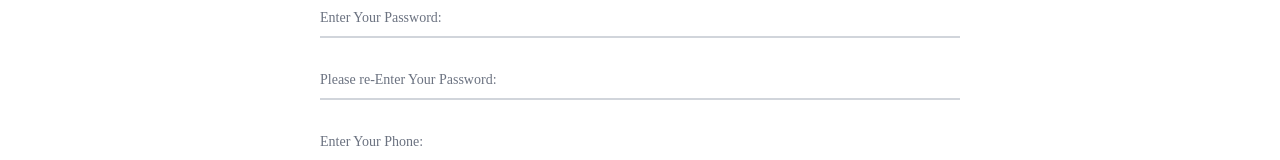
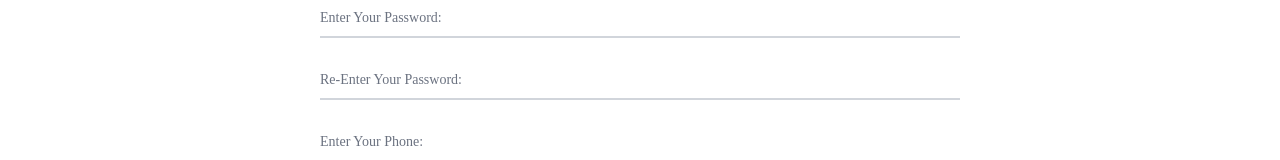
Before and after one commit to EmanMahmoud0/e-commerce, a React (Vite) app: page /register in a window 1280 px wide. Shown: the part 341-501 px from the top of the page. Built offline with nearby package versions, Linux system fonts and the light colour scheme; a web font is replaced by a local one.

Commit message:
updating

```diff
--- a/src/components/Register/Register.jsx
+++ b/src/components/Register/Register.jsx
@@ -78,7 +78,7 @@ export default function Register() {
         </div>}
         <div className="relative z-0 w-full mb-5 group">
           <input type="password" name="rePassword" value={formik.values.rePassword} onChange={formik.handleChange} onBlur={formik.handleBlur} id="rePassword" className="block py-2.5 px-0 w-full text-sm text-gray-900 bg-transparent border-0 border-b-2 border-gray-300 appearance-none dark:text-white dark:border-gray-600 dark:focus:border-emerald-500 focus:outline-none focus:ring-0 focus:border-emerald-600 peer" placeholder=" "/>
-          <label htmlFor="rePassword" className="peer-focus:font-medium absolute text-sm text-gray-500 dark:text-gray-400 duration-300 transform -translate-y-6 scale-75 top-3 -z-10 origin-[0] peer-focus:start-0 rtl:peer-focus:translate-x-1/4 rtl:peer-focus:left-auto peer-focus:text-emerald-600 peer-focus:dark:text-emerald-500 peer-placeholder-shown:scale-100 peer-placeholder-shown:translate-y-0 peer-focus:scale-75 peer-focus:-translate-y-6">Please re-Enter Your Password: </label>
+          <label htmlFor="rePassword" className="peer-focus:font-medium absolute text-sm text-gray-500 dark:text-gray-400 duration-300 transform -translate-y-6 scale-75 top-3 -z-10 origin-[0] peer-focus:start-0 rtl:peer-focus:translate-x-1/4 rtl:peer-focus:left-auto peer-focus:text-emerald-600 peer-focus:dark:text-emerald-500 peer-placeholder-shown:scale-100 peer-placeholder-shown:translate-y-0 peer-focus:scale-75 peer-focus:-translate-y-6">Re-Enter Your Password: </label>
         </div>
         {formik.errors.rePassword && formik.touched.rePassword &&
         <div className="p-4 mb-4 text-sm text-red-800 rounded-lg bg-red-50 dark:bg-gray-800 dark:text-red-400" role="alert">
```
